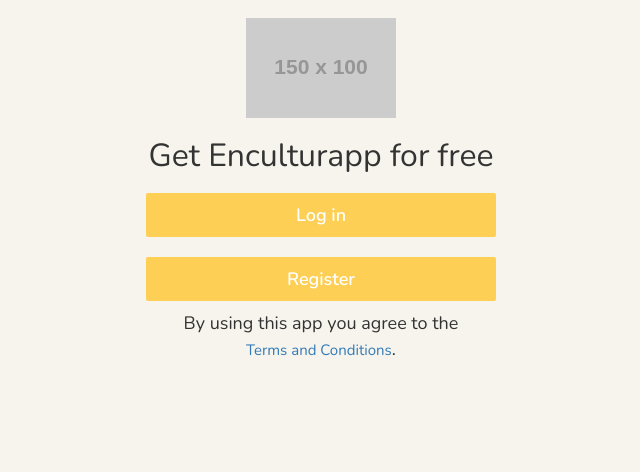
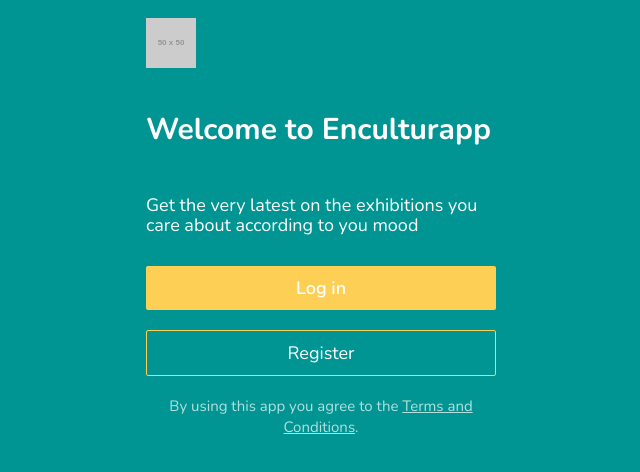
Before and after one commit to nuriaescude/enculturapp, a website: page public/index.html at #!/landing in a window 1280 px wide. Shown: the whole page, without its empty margins (319-959 px from the left). Drawn offline with nearby package versions, Linux system fonts and the light colour scheme; some packages are replaced by stand-ins of ours; placeholder pictures from the web are drawn by us.

Commit message:
added css, new classes and navbarMood include

```diff
--- a/public/css/main.css
+++ b/public/css/main.css
@@ -49,6 +49,7 @@ body {
 .navbar-default .navbar-brand:hover {
     color: white;
 }
+
 .navbar-blue .navbar-link {
     color: white
 }
@@ -56,6 +57,37 @@ body {
 .container {
     margin: 0px;
     padding: 0px;
+}
+
+.cover-landing {
+    background-color: #009593;
+    background-size: cover;
+    padding: 18px;
+    height: 100vh;
+    display: flex;
+    flex-direction: column;
+    color: white;
+}
+
+.cover-landing h1 {
+    padding-top: 25px;
+    padding-bottom: 20px;
+    font-size: 30px;
+    font-weight: 700;
+}
+
+.cover-landing h3 {
+    padding-top: 10px;
+    padding-bottom: 10px;
+    font-size: 18px;
+    font-weight: lighter;
+}
+
+.cover-landing p {
+    padding-top: 10px;
+    padding-bottom: 10px;
+    font-size: 15px;
+    font-weight: lighter;
 }
 
 .cover-tutorial {
@@ -67,6 +99,7 @@ body {
     flex-direction: column;
     color: white;
 }
+
 .cover-tutorial h3 {
     padding-top: 50px;
     padding-bottom: 20px;
@@ -100,13 +133,14 @@ body {
     border-radius: 2px;
     transition: all 0.3s ease 0s;
 }
+
 .btn-tag {
     position: relative;
+}
 
-}
 .btn-tag .btn {
     margin-top: 56px;
-    background: #fff    ;
+    background: #fff;
     font-weight: 300;
     font-size: 14px;
     color: #333;
@@ -115,9 +149,11 @@ body {
     width: 30%;
     border-radius: 2px;
 }
+
 .btn-continue .btn:hover {
     background: rgba(253, 207, 84);
 }
+
 .hero {
     height: 300px;
     min-height: 400px;
@@ -143,7 +179,6 @@ body {
     text-align: center;
     font-size: 30px;
     font-weight: 300;
-
 }
 
 .cover h2 {
@@ -152,7 +187,8 @@ body {
     font-size: 32px;
     font-weight: 300;
 }
-.cover p{
+
+.cover p {
     font-size: 18px;
     font-weight: 300;
     margin-bottom: 20px;
@@ -170,12 +206,14 @@ body {
     padding-top: 10px;
     padding-left: 10px;
 }
+
 .single-page h2 {
-
     padding: 10px 10px 0px;
     font-size: 16px;
 }
-.single-page p, .single-page h4 {
+
+.single-page p,
+.single-page h4 {
     padding: 0 10px;
 }
 
@@ -269,10 +307,10 @@ body {
     border-top-left-radius: 2px;
     border-top-right-radius: 2px;
 }
+
 .no-border-bottom {
-   border-bottom: 0;
+    border-bottom: 0;
 }
-
 
 .input-group-addon,
 .form-signin input[type="password"] {
@@ -317,21 +355,33 @@ body {
 
 .btn-login {
     background: #fdcf54;
-        margin-top: 20px;
+    margin-top: 20px;
     display: block;
     border: 0;
     border-radius: 2px;
     font-weight: 600;
     transition: all 0.3s ease 0s;
 }
-.btn-login:hover{
+
+.btn-login:hover {
     background: #fdcf54;
     opacity: 0.7;
 }
 
 .btn-register {
-        margin-top: 20px;
+    margin-top: 20px;
     display: block;
+}
+
+.btn-register-landing {
+    background: transparent;
+    border: 1px solid #fdcf54;
+    border-radius: 2px;
+    color: white;
+}
+
+.btn-register-landing:hover {
+    color: white;
 }
 
 .landing-btn a:hover,
@@ -343,6 +393,7 @@ body {
 
 .landing-btn .text-terms {
     padding-top: 10px;
+    opacity: 0.7;
 }
 
 .reset-password {
@@ -359,11 +410,16 @@ body {
 }
 
 .reset-password a,
-.new-account a,
-.text-terms a {
+.new-account a {
     text-decoration: none;
     font-size: 15px;
     font-weight: 300;
+}
+
+.text-terms a {
+    text-decoration: underline;
+    font-size: 15px;
+    color: white;
 }
 
 .main-navbar {
@@ -375,7 +431,6 @@ body {
 .single-page h1 {
     font-size: 18px;
 }
-
 
 
 /*SET MOOD */
@@ -406,7 +461,6 @@ body {
     margin: 5px 10px 5px 0px;
     color: white;
     font-weight: bold;
-    background: #333;
     height: 120px;
     box-sizing: border-box;
     flex-basis: 30%;
@@ -436,7 +490,7 @@ body {
 }
 
 .item-mood-box a:hover {
-    background: black;
+    opacity: 0.3;
     color: white;
 }
 
@@ -449,10 +503,12 @@ body {
     background: #333;
     transition: all 0.3s ease 0s;
 }
+
 .box-explorer a {
     background: #237F52;
     transition: all 0.3s ease 0s;
 }
+
 .box-exotic {
     background: #99CC00;
     transition: all 0.3s ease 0s;
@@ -462,14 +518,17 @@ body {
     background: #C68143;
     transition: all 0.3s ease 0s;
 }
+
 .box-relaxed a {
     background: #79CEB8;
     transition: all 0.3s ease 0s;
 }
+
 .box-out a {
     background: #0033A1;
     transition: all 0.3s ease 0s;
 }
+
 .box-relaxed a {
     background: #79CEB8;
     transition: all 0.3s ease 0s;
@@ -484,6 +543,7 @@ body {
     background: #C1D82F;
     transition: all 0.3s ease 0s;
 }
+
 .box-nostalgic a {
     background: #B89737;
     transition: all 0.3s ease 0s;
@@ -493,6 +553,7 @@ body {
     background: #A71930;
     transition: all 0.3s ease 0s;
 }
+
 .box-informed a {
     background: #0064D2;
     transition: all 0.3s ease 0s;
@@ -502,25 +563,34 @@ body {
     background: #EC1944;
     transition: all 0.3s ease 0s;
 }
+
 .box-energy a {
     background: #F05D21;
     transition: all 0.3s ease 0s;
 }
+
 .box-inspired a {
     background: #00B6E3;
     transition: all 0.3s ease 0s;
 }
+
 .box-holiday a {
     background: #C1D82F;
     transition: all 0.3s ease 0s;
 }
+
 .box-vintage a {
     background: #A71930;
     transition: all 0.3s ease 0s;
 }
+
 .box-love a {
     background: #F94877;
     transition: all 0.3s ease 0s;
+}
+
+.expos-cards {
+    padding-top: 55px;
 }
 
 .item-expo-box {
@@ -544,6 +614,7 @@ body {
     margin: 0 auto;
     overflow: auto;
 }
+
 .item-expo-img {
     background-position: center center;
     background-size: cover;
@@ -559,18 +630,19 @@ body {
 .caption p {
     padding: 0;
     margin: 0;
+}
 
-}
 .expo-name {
     font-weight: bolder;
     overflow: hidden;
-    white-space:nowrap;
+    white-space: nowrap;
     text-overflow: ellipsis;
 }
+
 .center-name {
     font-size: 12px;
     overflow: hidden;
-    white-space:nowrap;
+    white-space: nowrap;
     text-overflow: ellipsis;
 }
 
@@ -588,67 +660,86 @@ body {
     display: flex;
     flex-direction: row;
     list-style: none;
+}
 
-}
 .panel {
     margin-top: 50px;
     background: #F6F4EC;
 }
+
 .panel-body {
     padding: 0;
     background: #fff;
 }
+
 .detail-expo-menu ul li {
     padding: 0;
+}
 
-}
-.detail-expo-menu a{
+.detail-expo-menu a {
     color: #333;
 }
+
 .detail-expo-img {
     background-position: center center;
     background-size: cover;
     height: 25vh;
 }
+
 .detail-expo {
     font-weight: 700;
     font-size: 16px;
 }
+
 li.active {
     background: #fff;
     font-weight: 700;
 }
+
 li>.active {
     background: #fff;
     font-weight: 700;
 }
+
 .list-details-center {
     border-left: 0;
     border-right: 0;
     border-radius: 0;
+    padding-top: 15px;
+    padding-bottom: 15px;
 }
+
 .no-margin-bottom {
     margin-bottom: 0;
 }
+
 .list-group-item:last-child {
     border-bottom-right-radius: 0;
     border-bottom-left-radius: 0;
 }
+
 .list-group-item:first-child {
     border-top-right-radius: 0;
     border-top-left-radius: 0;
 }
-.list-group-item>i{
+
+.list-group-item>i {
     padding: 0 10px 0 5px;
 }
 
 ul.social-network {
     list-style: none;
     display: inline;
-    margin-left:0 !important;
+    margin-left: 0 !important;
     padding: 0;
 }
+
 ul.social-network li {
     display: inline;
     margin: 0 5px;
+    padding-right: 20px;
 }
+
+ul i {
+    color: #333;
+}
--- a/public/js/config.js
+++ b/public/js/config.js
@@ -23,5 +23,5 @@ angular.module('mainApp')
         templateUrl: '/templates/detailExpo.html',
         controller: 'tabController'
       })
-      .otherwise({ redirectTo: '/tutorial' });
+      .otherwise({ redirectTo: '/landing' });
   })
--- a/public/templates/landing.html
+++ b/public/templates/landing.html
@@ -1,14 +1,15 @@
-<div class="cover">
-    <div class="col-md-12 landing-btn text-center">
-        <img class="text-center" src="http://placehold.it/150x100" alt="">
-        <h2>Get Enculturapp for free</h2>
+<div class="cover-landing">
+    <div class="col-md-12 landing-btn">
+        <img class="text-center" src="http://placehold.it/50x50" alt="">
+        <h1>Welcome to Enculturapp</h1>
+        <h3>Get the very latest on the exhibitions you care about according to you mood</h3>
         <div class="login-btn"><a href="/#!/login">
             <button type="submit" class="btn btn-lg btn-primary btn-block btn-login">Log in</button>
         </a>
         </div>
         <div class="btn-register">
         <a href="/#!/register">
-            <button type="submit" class="btn btn-lg btn-primary btn-block btn-login">Register</button>
+            <button type="submit" class="btn btn-lg btn-block btn-register-landing">Register</button>
         </a>
         </div>
         <div class="text-terms text-center">
```
Also changed, not shown: public/templates/includes/navbarExpo.html (+1 -1 lines), public/templates/includes/navbarMain.html (+1 -1 lines), public/templates/includes/navbarMood.html (added, +10 -0 lines), public/templates/listExpos.html (+3 -3 lines), public/templates/login.html (+1 -1 lines).
